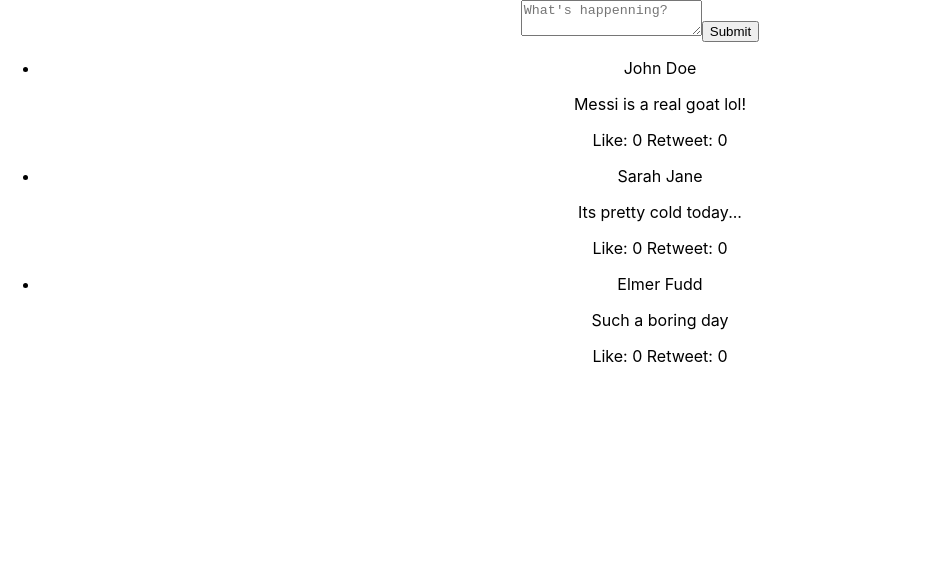
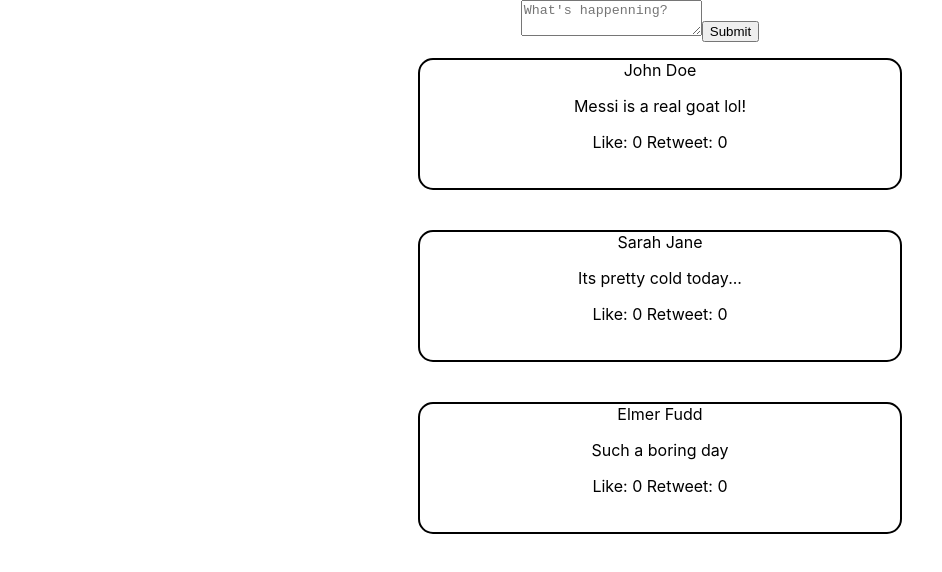
Before and after one commit to MuslumYilmaz/redux-tweeter, a React (Create React App) app: page / in a window 1280 px wide. Shown: the top 572 px of the page, without its empty margins (0-942 px from the left). Built offline with nearby package versions, Linux system fonts and the light colour scheme.

Commit message:
home css

```diff
--- a/src/components/Home.js
+++ b/src/components/Home.js
@@ -1,5 +1,6 @@
 import { Component } from "react";
 import { connect } from 'react-redux';
+import './css/Home.css';
 
 class Home extends Component {
     render() {
@@ -10,7 +11,7 @@ class Home extends Component {
                 <ul>
                 { tweets.map(tweet => (
                     <li key={tweet.id}>
-                        <div>
+                        <div className="container">
                             <span>{tweet.owner}</span>
                             <p>{tweet.tweet}</p>
                             <p>Like: {tweet.likes} Retweet: {tweet.retweets}</p>
--- /dev/null
+++ b/src/components/css/Home.css
@@ -0,0 +1,17 @@
+.container {
+    border: 2px solid black;
+    border-radius: 15px;
+    width: 30rem;
+    height: 8rem;
+}
+
+ul {
+    display: flex;
+    flex-direction: column;
+    align-items: center;
+    gap: 2.5rem;
+}
+
+li {
+    list-style: none;
+}
```
